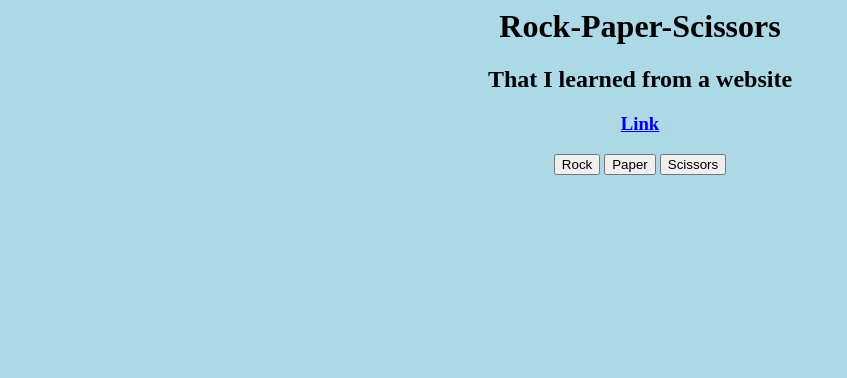
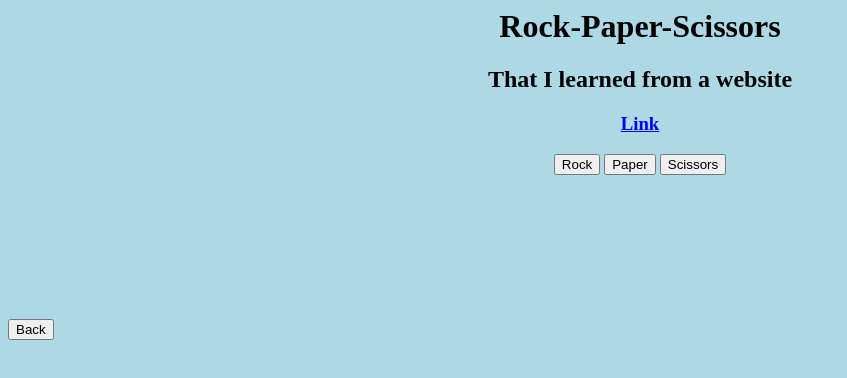
Before and after one commit to GTEternity/p4-engineering, a plain HTML site: page rps.html in a window 1280 px wide. Shown: the whole page, without its empty margins (0-847 px from the left). Drawn offline with Linux system fonts and the light colour scheme.

Commit message:
rps works

```diff
--- a/rps.html
+++ b/rps.html
@@ -57,5 +57,11 @@
         }
         </script>
         <center><div id="hideaway"></div></center>
+        <br><br><br><br><br><br><br><br>
+        <a href = "index.html">
+            <button>
+                Back
+            </button>
+        </a>
     </body>
 </html>
```
